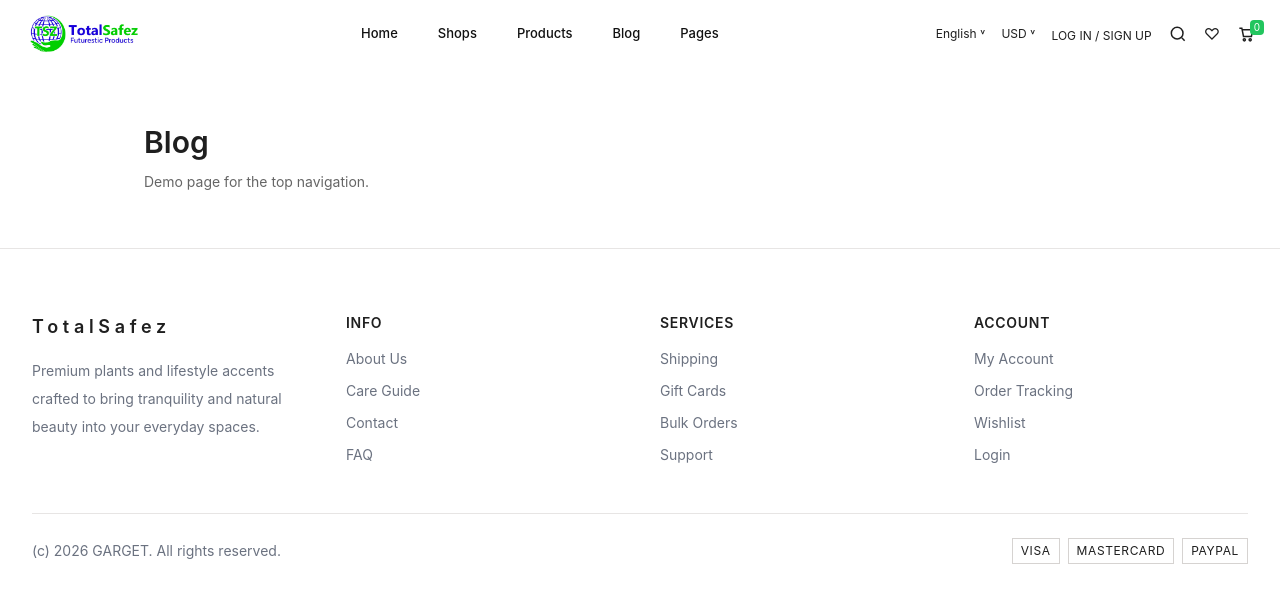
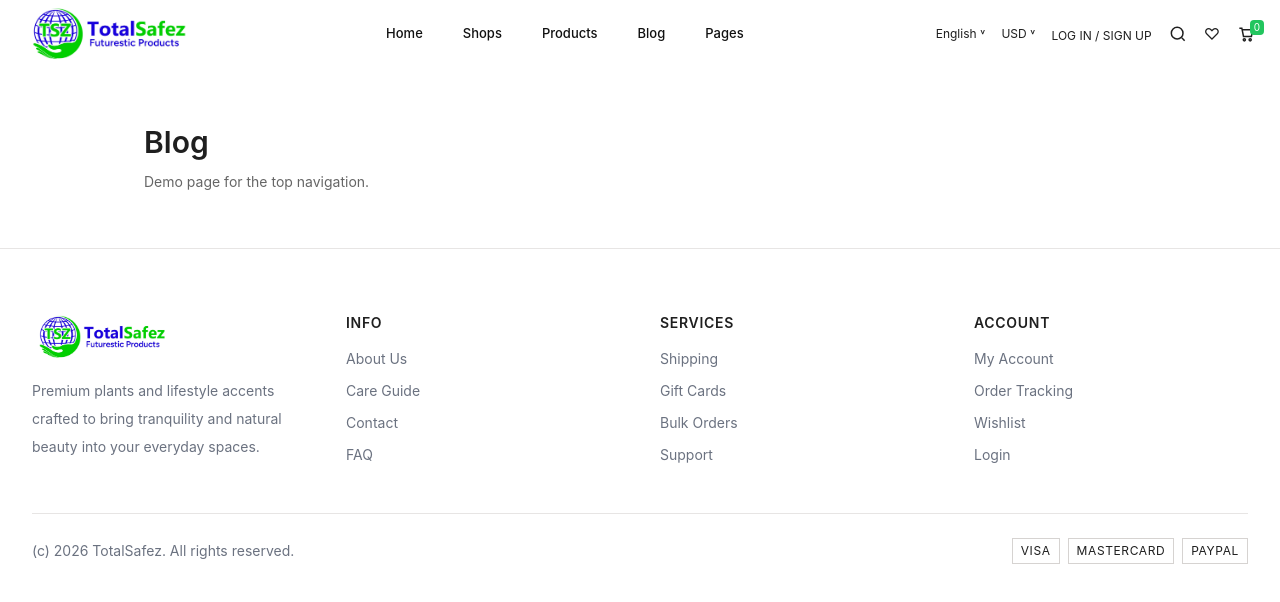
Before and after one commit to Maram-kalpana/Totalsafez, a Next.js app: page /blog in a window 1280 px wide. Shown: the top 602 px of the page. Built offline with nearby package versions, Linux system fonts and the light colour scheme.

Commit message:
initial commit

```diff
--- a/components/Footer.jsx
+++ b/components/Footer.jsx
@@ -1,7 +1,12 @@
+"use client";
+
+import Image from "next/image";
+import Link from "next/link";
+
 const footerLinks = {
-  Info: ['About Us', 'Care Guide', 'Contact', 'FAQ'],
-  Services: ['Shipping', 'Gift Cards', 'Bulk Orders', 'Support'],
-  Account: ['My Account', 'Order Tracking', 'Wishlist', 'Login']
+  Info: ["About Us", "Care Guide", "Contact", "FAQ"],
+  Services: ["Shipping", "Gift Cards", "Bulk Orders", "Support"],
+  Account: ["My Account", "Order Tracking", "Wishlist", "Login"],
 };
 
 export default function Footer() {
@@ -9,20 +14,39 @@ export default function Footer() {
     <footer className="border-t border-stone-200 py-16">
       <div className="mx-auto w-full max-w-7xl px-4 sm:px-6 lg:px-8">
         <div className="grid grid-cols-1 gap-10 md:grid-cols-4">
+
+          {/* ✅ LOGO SECTION */}
           <div>
-            <h5 className="text-lg font-semibold tracking-[0.26em] text-ink">TotalSafez</h5>
+            <Link href="/">
+              <Image
+                src="/reference/logo.png"
+                alt="TotalSafez Logo"
+                width={140}
+                height={50}
+                className="object-contain"
+              />
+            </Link>
+
             <p className="mt-4 max-w-xs text-sm leading-7 text-muted">
-              Premium plants and lifestyle accents crafted to bring tranquility and natural beauty
-              into your everyday spaces.
+              Premium plants and lifestyle accents crafted to bring tranquility
+              and natural beauty into your everyday spaces.
             </p>
           </div>
+
+          {/* ✅ LINKS */}
           {Object.entries(footerLinks).map(([title, links]) => (
             <div key={title}>
-              <h6 className="text-sm font-semibold uppercase tracking-wider text-ink">{title}</h6>
+              <h6 className="text-sm font-semibold uppercase tracking-wider text-ink">
+                {title}
+              </h6>
+
               <ul className="mt-4 space-y-3 text-sm text-muted">
                 {links.map((link) => (
                   <li key={link}>
-                    <a href="#" className="transition-colors duration-300 hover:text-ink">
+                    <a
+                      href="#"
+                      className="transition-colors duration-300 hover:text-ink"
+                    >
                       {link}
                     </a>
                   </li>
@@ -32,8 +56,10 @@ export default function Footer() {
           ))}
         </div>
 
+        {/* ✅ BOTTOM SECTION */}
         <div className="mt-12 flex flex-col items-start justify-between gap-4 border-t border-stone-200 pt-6 text-sm text-muted sm:flex-row sm:items-center">
-          <p>(c) 2026 GARGET. All rights reserved.</p>
+          <p>(c) 2026 TotalSafez. All rights reserved.</p>
+
           <div className="flex items-center gap-2 text-xs uppercase tracking-wider text-ink">
             <span className="border border-stone-300 px-2 py-1">Visa</span>
             <span className="border border-stone-300 px-2 py-1">Mastercard</span>
--- a/components/Header.jsx
+++ b/components/Header.jsx
@@ -76,7 +76,7 @@ export default function Header() {
           <Image
   src="/reference/logo.png"
   alt="logo"
-  width={120}
+  width={170}
   height={40}
   className="object-contain"
 />
```
